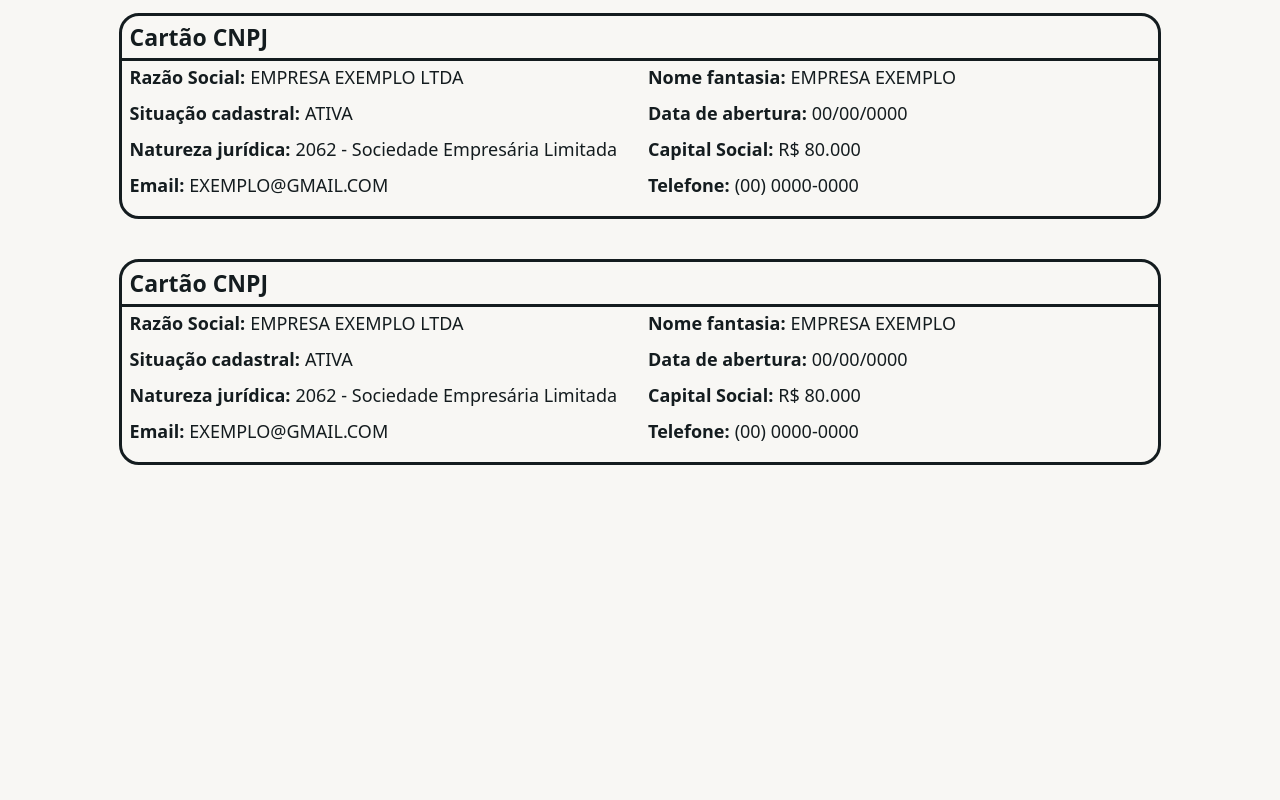
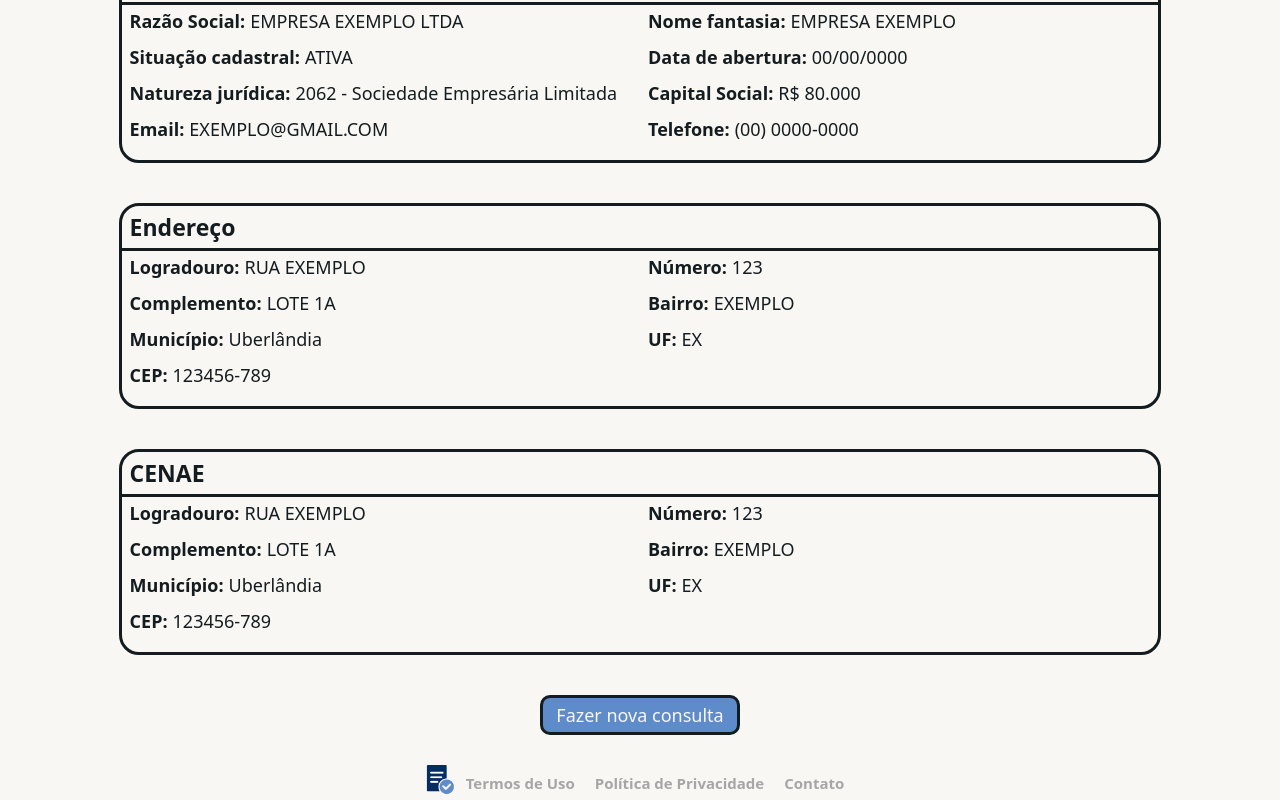
Before and after one commit to Joaomos/consulta-legal, a plain HTML site: page consulta-cnpj.html in a window 1280 px wide. Shown: the part 415-1215 px from the top of the page. Before the commit the page ends 880 px from the top, so only its background shows below. Drawn offline with Linux system fonts and the light colour scheme.

Commit message:
add: adicionar funcionalidades

```diff
--- a/assets/css/consulta-cnpj.css
+++ b/assets/css/consulta-cnpj.css
@@ -1,5 +1,5 @@
 .space-menu-cnpj {
-    height: 80px;
+    height: 260px;
 }
 
 .consulta-cnpj-main-section {
@@ -66,3 +66,32 @@
     font-size: 18px;
     margin: 0 0 10px 0;
 }
+
+.btn-nova-consulta {
+    width: 100%;
+    display: flex;
+    justify-content: center;
+    align-items: center;
+}
+
+.btn-nova-consulta a {
+    width: 100%;
+    display: flex;
+    justify-content: center;
+    align-items: center;
+    text-decoration: none;
+}
+
+.btn-nova-consulta button {
+    display: flex;
+    justify-content: center;
+    align-items: center;
+    width: 200px;
+    height: 40px;
+    border-radius: 10px;
+    border: var(--dark-color) 3px solid;
+    background-color: var(--blue-color);
+    color: var(--background-color);
+    font-size: 18px;
+    margin-bottom: 30px;
+}
--- a/consulta-cnpj.html
+++ b/consulta-cnpj.html
@@ -87,45 +87,40 @@
 
         <div class="information-card">
 
-            <h3>Cartão CNPJ</h3>
+            <h3>Endereço</h3>
 
             <div class="information-card-part2">
                 <div class="information-card-first-part">
                     <div class="information-card-content">
-                        <h5>Razão Social:</h5>
-                        <p>EMPRESA EXEMPLO LTDA</p>
+                        <h5>Logradouro:</h5>
+                        <p>RUA EXEMPLO</p>
                     </div>
                     <div class="information-card-content">
-                        <h5>Situação cadastral:</h5>
-                        <p>ATIVA</p>
+                        <h5>Complemento:</h5>
+                        <p>LOTE 1A</p>
                     </div>
                     <div class="information-card-content">
-                        <h5>Natureza jurídica:</h5>
-                        <p>2062 - Sociedade
-                            Empresária Limitada</p>
+                        <h5>Município:</h5>
+                        <p>Uberlândia</p>
                     </div>
                     <div class="information-card-content">
-                        <h5>Email:</h5>
-                        <p>EXEMPLO@GMAIL.COM</p>
+                        <h5>CEP:</h5>
+                        <p>123456-789</p>
                     </div>
                 </div>
 
                 <div class="information-card-first-part">
                     <div class="information-card-content">
-                        <h5>Nome fantasia:</h5>
-                        <p>EMPRESA EXEMPLO</p>
+                        <h5>Número:</h5>
+                        <p>123</p>
                     </div>
                     <div class="information-card-content">
-                        <h5>Data de abertura:</h5>
-                        <p>00/00/0000</p>
+                        <h5>Bairro:</h5>
+                        <p>EXEMPLO</p>
                     </div>
                     <div class="information-card-content">
-                        <h5>Capital Social:</h5>
-                        <p>R$ 80.000</p>
-                    </div>
-                    <div class="information-card-content">
-                        <h5>Telefone:</h5>
-                        <p>(00) 0000-0000</p>
+                        <h5>UF:</h5>
+                        <p>EX</p>
                     </div>
                 </div>
 
@@ -133,7 +128,65 @@
 
         </div>
 
+        <div class="space-between-cards"></div>
+
+
+        <div class="information-card">
+
+            <h3>CENAE</h3>
+
+            <div class="information-card-part2">
+                <div class="information-card-first-part">
+                    <div class="information-card-content">
+                        <h5>Logradouro:</h5>
+                        <p>RUA EXEMPLO</p>
+                    </div>
+                    <div class="information-card-content">
+                        <h5>Complemento:</h5>
+                        <p>LOTE 1A</p>
+                    </div>
+                    <div class="information-card-content">
+                        <h5>Município:</h5>
+                        <p>Uberlândia</p>
+                    </div>
+                    <div class="information-card-content">
+                        <h5>CEP:</h5>
+                        <p>123456-789</p>
+                    </div>
+                </div>
+
+                <div class="information-card-first-part">
+                    <div class="information-card-content">
+                        <h5>Número:</h5>
+                        <p>123</p>
+                    </div>
+                    <div class="information-card-content">
+                        <h5>Bairro:</h5>
+                        <p>EXEMPLO</p>
+                    </div>
+                    <div class="information-card-content">
+                        <h5>UF:</h5>
+                        <p>EX</p>
+                    </div>
+                </div>
+
+            </div>
+
+        </div>
+
+        <div class="space-between-cards"></div>
+
+        <h3 class="btn-nova-consulta"><a href="index.html"><button>Fazer nova consulta</button></a></h3>
+
+        <footer>
+            <h4><img src="assets/img/Ícone Consulta Legal.png" alt="Ícone Consulta Legal"></h4>
+            <h5>Termos de Uso</h5>
+            <h5>Política de Privacidade</h5>
+            <h5>Contato</h5>
+        </footer>
     </section>
+
+
 
 </body>
 </html>
```
